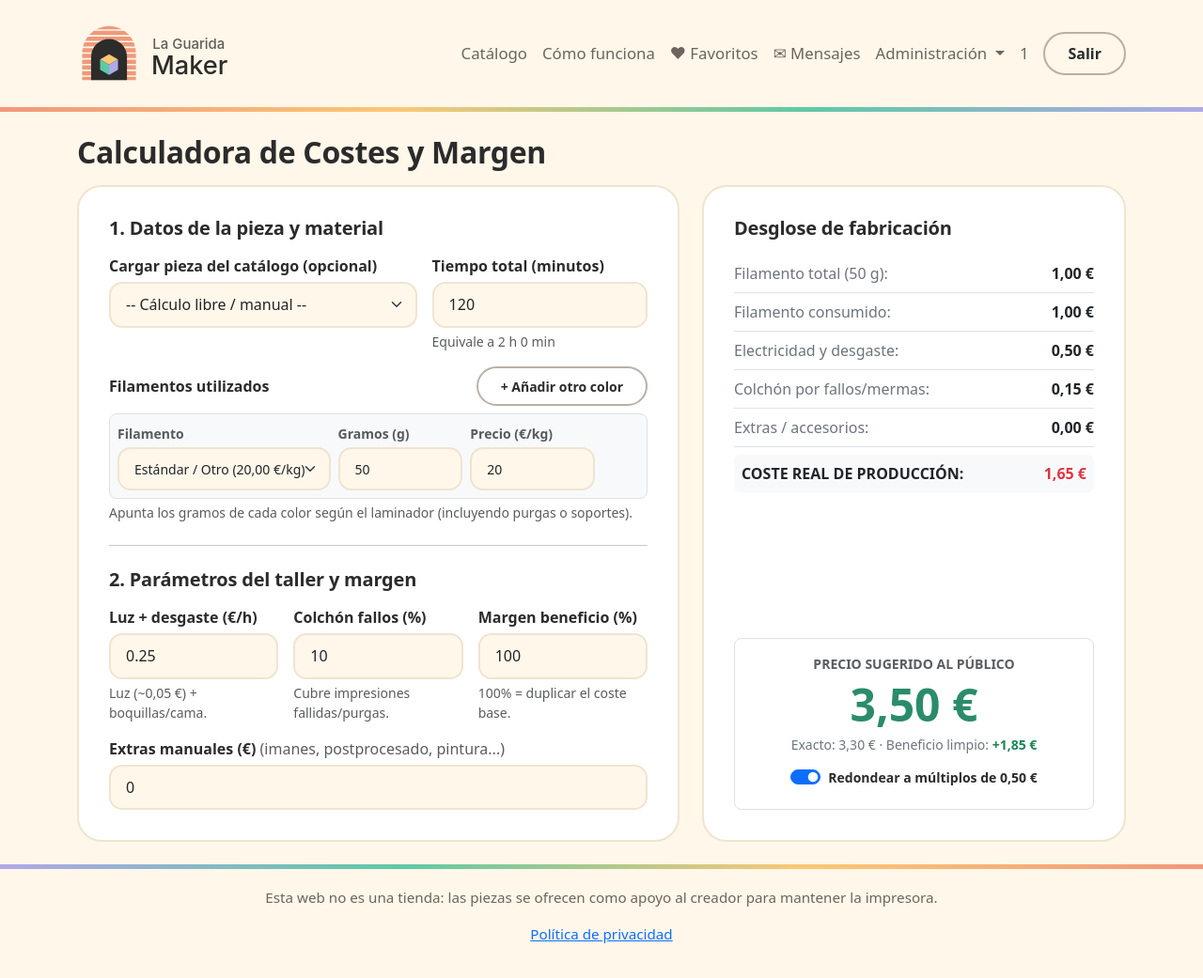
After one commit to jmmoraj-jpg/guaridaludica-impresionante, a Spring Boot app: page /admin/calculadora in a window 1280 px wide. The commit adds this page. Shown: the whole page at 94% size. Run offline with Spring Boot 4, Linux system fonts and the light colour scheme; a user stored in the database is signed in; data that the repository does not hold is empty; some of the project's set-up classes (security, data sources, template engines, error pages and the like) are left out, and stand-ins take their place; some libraries are stand-ins or nearby versions.

Commit message:
feat: Añadir calculadora de costes y margen, incluyendo gestión de filamentos y precios

```diff
--- /dev/null
+++ b/src/main/java/com/guaridaludica/guaridaimpresionante/controller/AdminCalculadoraController.java
@@ -0,0 +1,31 @@
+package com.guaridaludica.guaridaimpresionante.controller;
+
+import org.springframework.data.domain.Sort;
+import org.springframework.stereotype.Controller;
+import org.springframework.ui.Model;
+import org.springframework.web.bind.annotation.GetMapping;
+import org.springframework.web.bind.annotation.RequestMapping;
+
+import com.guaridaludica.guaridaimpresionante.repository.FilamentoRepository;
+import com.guaridaludica.guaridaimpresionante.repository.ProductoRepository;
+
+@Controller
+@RequestMapping("/admin/calculadora")
+public class AdminCalculadoraController {
+
+    private final ProductoRepository productoRepository;
+    private final FilamentoRepository filamentoRepository;
+
+    public AdminCalculadoraController(ProductoRepository productoRepository,
+                                      FilamentoRepository filamentoRepository) {
+        this.productoRepository = productoRepository;
+        this.filamentoRepository = filamentoRepository;
+    }
+
+    @GetMapping
+    public String mostrar(Model model) {
+        model.addAttribute("productos", productoRepository.findAll(Sort.by("nombre").ascending()));
+        model.addAttribute("filamentos", filamentoRepository.findAll(Sort.by("nombre").ascending()));
+        return "admin/calculadora";
+    }
+}
--- a/src/main/java/com/guaridaludica/guaridaimpresionante/controller/FilamentoForm.java
+++ b/src/main/java/com/guaridaludica/guaridaimpresionante/controller/FilamentoForm.java
@@ -2,6 +2,7 @@ package com.guaridaludica.guaridaimpresionante.controller;
 
 import com.guaridaludica.guaridaimpresionante.model.Filamento;
 
+import jakarta.validation.constraints.DecimalMin;
 import jakarta.validation.constraints.NotBlank;
 import jakarta.validation.constraints.Pattern;
 import lombok.Getter;
@@ -21,6 +22,9 @@ public class FilamentoForm {
 
     private boolean activo = true;
 
+    @DecimalMin(value = "0.0", message = "No puede ser negativo")
+    private Double precioPorKg;
+
     // Constructores
     public FilamentoForm() {}
 
@@ -30,6 +34,7 @@ public class FilamentoForm {
         form.setNombre(f.getNombre());
         form.setColorHex(f.getColorHex());
         form.setActivo(f.isActivo());
+        form.setPrecioPorKg(f.getPrecioPorKg());
         return form;
     }
 
--- a/src/main/java/com/guaridaludica/guaridaimpresionante/model/Filamento.java
+++ b/src/main/java/com/guaridaludica/guaridaimpresionante/model/Filamento.java
@@ -32,6 +32,8 @@ public class Filamento {
 
     private boolean activo = true;
 
+    private Double precioPorKg;
+
     // Relación Many-to-Many con productos
     @ManyToMany(mappedBy = "filamentos")
     private List<Producto> productos = new ArrayList<>();
--- a/src/main/java/com/guaridaludica/guaridaimpresionante/service/FilamentoService.java
+++ b/src/main/java/com/guaridaludica/guaridaimpresionante/service/FilamentoService.java
@@ -39,6 +39,7 @@ public class FilamentoService {
             filamento.setNombre(form.getNombre());
             filamento.setColorHex(form.getColorHex());
             filamento.setActivo(form.isActivo());
+            filamento.setPrecioPorKg(form.getPrecioPorKg());
         }
         filamentoRepository.save(filamento);
     }
--- /dev/null
+++ b/src/main/resources/static/js/calculadora.js
@@ -0,0 +1,169 @@
+document.addEventListener("DOMContentLoaded", () => {
+    const selectPieza = document.getElementById("selectPieza");
+    const inputMinutos = document.getElementById("minutos");
+    const listaFilamentos = document.getElementById("listaFilamentos");
+    const btnAnadirFilamento = document.getElementById("btnAnadirFilamento");
+
+    const inputCosteHora = document.getElementById("costeHora");
+    const inputFactorRiesgo = document.getElementById("factorRiesgo");
+    const inputMargen = document.getElementById("margenBeneficio");
+    const inputExtras = document.getElementById("extras");
+    const checkRedondear = document.getElementById("redondear");
+
+    const textoHoras = document.getElementById("textoHoras");
+    const resGramosTotales = document.getElementById("resGramosTotales");
+    const resMaterial = document.getElementById("resMaterial");
+    const resEnergia = document.getElementById("resEnergia");
+    const resRiesgo = document.getElementById("resRiesgo");
+    const resExtras = document.getElementById("resExtras");
+    const resCosteTotal = document.getElementById("resCosteTotal");
+    const resPrecioExacto = document.getElementById("resPrecioExacto");
+    const resPrecioFinal = document.getElementById("resPrecioFinal");
+    const resBeneficio = document.getElementById("resBeneficio");
+
+    function formatearEuros(valor) {
+        return valor.toFixed(2).replace(".", ",") + " €";
+    }
+
+    function actualizarTextoHoras(minutos) {
+        const h = Math.floor(minutos / 60);
+        const m = minutos % 60;
+        textoHoras.textContent = `Equivale a ${h} h ${m} min`;
+    }
+
+    function actualizarBotonesQuitar() {
+        const filas = listaFilamentos.querySelectorAll(".fila-filamento");
+        filas.forEach((fila) => {
+            const btnQuitar = fila.querySelector(".btn-quitar-filamento");
+            if (filas.length > 1) {
+                btnQuitar.classList.remove("d-none");
+            } else {
+                btnQuitar.classList.add("d-none");
+            }
+        });
+    }
+
+    function calcular() {
+        const minutos = parseFloat(inputMinutos.value) || 0;
+        const costeHora = parseFloat(inputCosteHora.value) || 0;
+        const factorRiesgo = parseFloat(inputFactorRiesgo.value) || 0;
+        const margen = parseFloat(inputMargen.value) || 0;
+        const extras = parseFloat(inputExtras.value) || 0;
+
+        actualizarTextoHoras(minutos);
+
+        // 1. Sumar gramos y coste de todos los filamentos añadidos
+        let gramosTotales = 0;
+        let costeMaterial = 0;
+
+        listaFilamentos.querySelectorAll(".fila-filamento").forEach((fila) => {
+            const gramos = parseFloat(fila.querySelector(".input-gramos").value) || 0;
+            const precioKg = parseFloat(fila.querySelector(".input-precio-kg").value) || 0;
+
+            gramosTotales += gramos;
+            costeMaterial += (gramos / 1000) * precioKg;
+        });
+
+        // 2. Coste energético y desgaste de máquina
+        const horas = minutos / 60;
+        const costeEnergia = horas * costeHora;
+
+        // 3. Colchón por posibles fallos / purgas / soportes
+        const subtotalBase = costeMaterial + costeEnergia;
+        const costeRiesgo = subtotalBase * (factorRiesgo / 100);
+
+        // 4. Coste real total
+        const costeTotal = subtotalBase + costeRiesgo + extras;
+
+        // 5. Precio con margen
+        const precioExacto = costeTotal * (1 + margen / 100);
+        const precioFinal = checkRedondear.checked
+            ? Math.ceil(precioExacto * 2) / 2
+            : precioExacto;
+
+        const beneficio = precioFinal - costeTotal;
+
+        // Pintar resultados
+        resGramosTotales.textContent = gramosTotales % 1 === 0
+            ? gramosTotales.toFixed(0)
+            : gramosTotales.toFixed(1).replace(".", ",");
+        resMaterial.textContent = formatearEuros(costeMaterial);
+        resEnergia.textContent = formatearEuros(costeEnergia);
+        resRiesgo.textContent = formatearEuros(costeRiesgo);
+        resExtras.textContent = formatearEuros(extras);
+        resCosteTotal.textContent = formatearEuros(costeTotal);
+        resPrecioExacto.textContent = formatearEuros(precioExacto);
+        resPrecioFinal.textContent = formatearEuros(precioFinal);
+        resBeneficio.textContent = "+" + formatearEuros(beneficio);
+    }
+
+    // Añadir una nueva fila de color clonando la primera
+    btnAnadirFilamento.addEventListener("click", () => {
+        const primeraFila = listaFilamentos.querySelector(".fila-filamento");
+        const nuevaFila = primeraFila.cloneNode(true);
+
+        // Reiniciar valores de la nueva fila
+        const select = nuevaFila.querySelector(".select-filamento");
+        select.selectedIndex = 0;
+        nuevaFila.querySelector(".input-gramos").value = 15;
+        nuevaFila.querySelector(".input-precio-kg").value = 20;
+
+        listaFilamentos.appendChild(nuevaFila);
+        actualizarBotonesQuitar();
+        calcular();
+    });
+
+    // Delegación de eventos dentro de la lista de filamentos (funciona para filas nuevas y existentes)
+    listaFilamentos.addEventListener("change", (e) => {
+        if (e.target.classList.contains("select-filamento")) {
+            const fila = e.target.closest(".fila-filamento");
+            const opcion = e.target.options[e.target.selectedIndex];
+            const precio = parseFloat(opcion.dataset.precio);
+            if (!isNaN(precio)) {
+                fila.querySelector(".input-precio-kg").value = precio;
+            }
+            calcular();
+        }
+    });
+
+    listaFilamentos.addEventListener("input", (e) => {
+        if (e.target.classList.contains("input-gramos") || e.target.classList.contains("input-precio-kg")) {
+            calcular();
+        }
+    });
+
+    listaFilamentos.addEventListener("click", (e) => {
+        const btnQuitar = e.target.closest(".btn-quitar-filamento");
+        if (btnQuitar) {
+            const filas = listaFilamentos.querySelectorAll(".fila-filamento");
+            if (filas.length > 1) {
+                btnQuitar.closest(".fila-filamento").remove();
+                actualizarBotonesQuitar();
+                calcular();
+            }
+        }
+    });
+
+    // Al elegir una pieza del catálogo, rellena su tiempo si lo tiene guardado
+    selectPieza.addEventListener("change", () => {
+        const opcion = selectPieza.options[selectPieza.selectedIndex];
+        const tiempo = parseInt(opcion.dataset.tiempo, 10);
+        if (!isNaN(tiempo) && tiempo > 0) {
+            inputMinutos.value = tiempo;
+        }
+        calcular();
+    });
+
+    // Recalcular ante cambios en el resto de parámetros
+    [
+        inputMinutos,
+        inputCosteHora,
+        inputFactorRiesgo,
+        inputMargen,
+        inputExtras,
+        checkRedondear
+    ].forEach(el => el.addEventListener("input", calcular));
+
+    actualizarBotonesQuitar();
+    calcular();
+});
--- /dev/null
+++ b/src/main/resources/templates/admin/calculadora.html
@@ -0,0 +1,183 @@
+<!DOCTYPE html>
+<html lang="es" xmlns:th="http://www.thymeleaf.org">
+
+<head th:replace="~{fragments/layout :: head('Calculadora de Costes')}"></head>
+
+<body>
+    <nav th:replace="~{fragments/layout :: navbar}"></nav>
+
+    <main class="container py-4">
+        <div class="d-flex justify-content-between align-items-center mb-3">
+            <h2 class="mb-0">Calculadora de Costes y Margen</h2>
+        </div>
+
+        <div class="row g-4">
+            <!-- Columna izquierda: Datos de la impresión -->
+            <div class="col-lg-7">
+                <div class="auth-card">
+                    <h5 class="mb-3">1. Datos de la pieza y material</h5>
+
+                    <div class="row g-3 mb-3">
+                        <!-- Selector rápido de pieza existente -->
+                        <div class="col-md-7">
+                            <label for="selectPieza" class="form-label">Cargar pieza del catálogo (opcional)</label>
+                            <select id="selectPieza" class="form-select">
+                                <option value="">-- Cálculo libre / manual --</option>
+                                <option th:each="p : ${productos}" th:value="${p.id}" th:text="${p.nombre}"
+                                    th:data-tiempo="${p.tiempoImpresionMinutos != null ? p.tiempoImpresionMinutos : 0}">
+                                    Torre de dados
+                                </option>
+                            </select>
+                        </div>
+
+                        <!-- Tiempo de impresión -->
+                        <div class="col-md-5">
+                            <label for="minutos" class="form-label fw-semibold">Tiempo total (minutos)</label>
+                            <input type="number" id="minutos" class="form-control" min="0" step="5" value="120">
+                            <div class="form-text" id="textoHoras">Equivale a 2 h 0 min</div>
+                        </div>
+                    </div>
+
+                    <!-- Lista dinámica de filamentos (Monocolor o Multicolor) -->
+                    <div class="d-flex justify-content-between align-items-center mb-2">
+                        <label class="form-label fw-semibold mb-0">Filamentos utilizados</label>
+                        <button type="button" id="btnAnadirFilamento" class="btn btn-sm btn-pill btn-borde">
+                            + Añadir otro color
+                        </button>
+                    </div>
+
+                    <div id="listaFilamentos" class="d-flex flex-column gap-2">
+                        <!-- Fila base de filamento (se clona al añadir más colores) -->
+                        <div class="fila-filamento border rounded-3 p-2 bg-light">
+                            <div class="row g-2 align-items-end">
+                                <div class="col-md-5">
+                                    <label class="form-label small text-muted mb-1">Filamento</label>
+                                    <select class="form-select form-select-sm select-filamento">
+                                        <option value="" data-precio="20">Estándar / Otro (20,00 €/kg)</option>
+                                        <option th:each="f : ${filamentos}" th:value="${f.id}"
+                                            th:text="${f.nombre} + (${f.precioPorKg != null} ? ' (' + ${#numbers.formatDecimal(f.precioPorKg, 1, 2)} + ' €/kg)' : '')"
+                                            th:data-precio="${f.precioPorKg != null ? f.precioPorKg : 20}">
+                                            PLA Negro
+                                        </option>
+                                    </select>
+                                </div>
+
+                                <div class="col-5 col-md-3">
+                                    <label class="form-label small text-muted mb-1">Gramos (g)</label>
+                                    <input type="number" class="form-control form-control-sm input-gramos" min="0"
+                                        step="0.1" value="50">
+                                </div>
+
+                                <div class="col-5 col-md-3">
+                                    <label class="form-label small text-muted mb-1">Precio (€/kg)</label>
+                                    <input type="number" class="form-control form-control-sm input-precio-kg" min="0"
+                                        step="0.5" value="20">
+                                </div>
+
+                                <div class="col-2 col-md-1 text-end">
+                                    <button type="button"
+                                        class="btn btn-sm btn-outline-danger btn-quitar-filamento d-none"
+                                        title="Quitar color">
+                                        ✕
+                                    </button>
+                                </div>
+                            </div>
+                        </div>
+                    </div>
+                    <div class="form-text mt-1">
+                        Apunta los gramos de cada color según el laminador (incluyendo purgas o soportes).
+                    </div>
+
+                    <hr class="my-4">
+
+                    <h5 class="mb-3">2. Parámetros del taller y margen</h5>
+                    <div class="row g-3">
+                        <div class="col-md-4">
+                            <label for="costeHora" class="form-label">Luz + desgaste (€/h)</label>
+                            <input type="number" id="costeHora" class="form-control" min="0" step="0.05" value="0.25">
+                            <div class="form-text">Luz (~0,05 €) + boquillas/cama.</div>
+                        </div>
+
+                        <div class="col-md-4">
+                            <label for="factorRiesgo" class="form-label">Colchón fallos (%)</label>
+                            <input type="number" id="factorRiesgo" class="form-control" min="0" max="100" step="5"
+                                value="10">
+                            <div class="form-text">Cubre impresiones fallidas/purgas.</div>
+                        </div>
+
+                        <div class="col-md-4">
+                            <label for="margenBeneficio" class="form-label fw-semibold">Margen beneficio (%)</label>
+                            <input type="number" id="margenBeneficio" class="form-control" min="0" max="500" step="10"
+                                value="100">
+                            <div class="form-text">100% = duplicar el coste base.</div>
+                        </div>
+
+                        <div class="col-12">
+                            <label for="extras" class="form-label">Extras manuales (€) <span
+                                    class="text-muted fw-normal">(imanes, postprocesado, pintura...)</span></label>
+                            <input type="number" id="extras" class="form-control" min="0" step="0.5" value="0">
+                        </div>
+                    </div>
+                </div>
+            </div>
+
+            <!-- Columna derecha: Resumen y desglose en vivo -->
+            <div class="col-lg-5">
+                <div class="auth-card h-100 d-flex flex-column justify-content-between">
+                    <div>
+                        <h5 class="mb-3">Desglose de fabricación</h5>
+
+                        <ul class="list-group list-group-flush mb-3">
+                            <li class="list-group-item d-flex justify-content-between px-0">
+                                <span class="text-secondary">Filamento total (<span id="resGramosTotales">50</span>
+                                    g):</span>
+                                <strong id="resMaterial">1,00 €</strong>
+                            </li>
+                            <li class="list-group-item d-flex justify-content-between px-0">
+                                <span class="text-secondary">Filamento consumido:</span>
+                                <strong id="resMaterial">1,00 €</strong>
+                            </li>
+                            <li class="list-group-item d-flex justify-content-between px-0">
+                                <span class="text-secondary">Electricidad y desgaste:</span>
+                                <strong id="resEnergia">0,50 €</strong>
+                            </li>
+                            <li class="list-group-item d-flex justify-content-between px-0">
+                                <span class="text-secondary">Colchón por fallos/mermas:</span>
+                                <strong id="resRiesgo">0,15 €</strong>
+                            </li>
+                            <li class="list-group-item d-flex justify-content-between px-0">
+                                <span class="text-secondary">Extras / accesorios:</span>
+                                <strong id="resExtras">0,00 €</strong>
+                            </li>
+                            <li class="list-group-item d-flex justify-content-between px-0 bg-light rounded px-2 mt-2">
+                                <span class="fw-bold">COSTE REAL DE PRODUCCIÓN:</span>
+                                <strong class="text-danger" id="resCosteTotal">1,65 €</strong>
+                            </li>
+                        </ul>
+                    </div>
+
+                    <div class="p-3 rounded-3 border bg-white text-center mt-2">
+                        <span class="text-uppercase text-muted small fw-bold d-block">Precio sugerido al público</span>
+                        <div class="display-5 fw-bold my-1" style="color: var(--menta-oscuro, #2a8c6a);"
+                            id="resPrecioFinal">3,50 €</div>
+                        <div class="small text-secondary mb-2">
+                            Exacto: <span id="resPrecioExacto">3,30 €</span> ·
+                            Beneficio limpio: <strong class="text-success" id="resBeneficio">+1,85 €</strong>
+                        </div>
+
+                        <div class="form-check form-switch d-inline-block text-start mt-1">
+                            <input class="form-check-input" type="checkbox" id="redondear" checked>
+                            <label class="form-check-label small" for="redondear">Redondear a múltiplos de 0,50
+                                €</label>
+                        </div>
+                    </div>
+                </div>
+            </div>
+        </div>
+    </main>
+
+    <th:block th:replace="~{fragments/layout :: footer}"></th:block>
+    <script th:src="@{/js/calculadora.js}"></script>
+</body>
+
+</html>
--- a/src/main/resources/templates/fragments/layout.html
+++ b/src/main/resources/templates/fragments/layout.html
@@ -69,6 +69,9 @@
                                 <li sec:authorize="hasRole('ADMIN')">
                                     <a class="dropdown-item" th:href="@{/admin/filamentos}">Filamentos</a>
                                 </li>
+                                <li sec:authorize="hasRole('ADMIN')">
+                                    <a class="dropdown-item" th:href="@{/admin/calculadora}">Calculadora</a>
+                                </li>
 
                                 <!-- Piezas y Categorías igual que antes -->
                                 <li sec:authorize="hasAnyRole('ADMIN','ENCARGADO')">
```
Also changed, not shown: src/main/resources/templates/admin/filamentos.html (+38 -0 lines).
